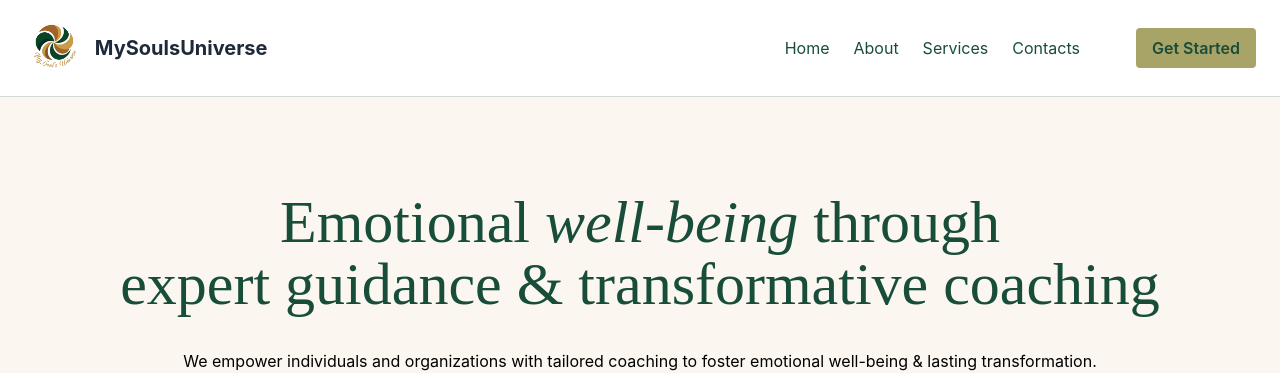
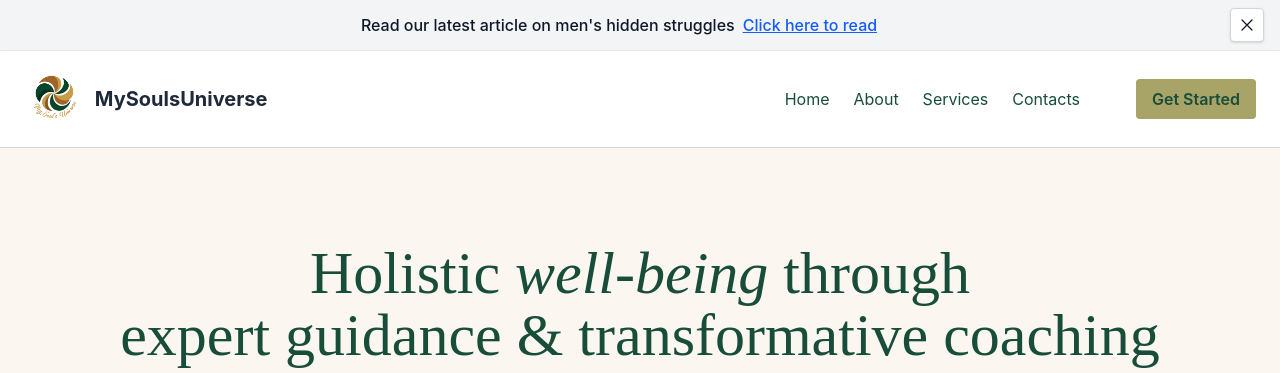
Before and after one commit to Salimmwatsefu/Siman-Centre, a React (Vite) app: page / in a window 1280 px wide. Shown: the top 373 px of the page. Built offline with nearby package versions, Linux system fonts and the light colour scheme.

Commit message:
Add holistic

```diff
--- a/src/App.jsx
+++ b/src/App.jsx
@@ -9,12 +9,14 @@ import Footer from './components/Home/Footer'
 import Contact from './components/Contacts/Contact'
 import Services from './components/Services/Services'
 import ServicesHome from './components/Services/ServicesHome'
+import LinkAnnouncement from './components/Home/LinkAnnouncement'
 
 function App() {
 
 
   return (
     <div>
+      <LinkAnnouncement />
 
       <Navbar />
 
--- a/src/components/Home/Footer.jsx
+++ b/src/components/Home/Footer.jsx
@@ -32,7 +32,7 @@ const Footer = () => {
               Empowering individuals and organizations on their journey to personal and professional growth.
             </p>
             <div className="flex space-x-4 pt-4 ml-4 text-gray-600 ">
-              <a href="" className=" hover:text-gray-300  transition-colors">
+              <a href="https://www.facebook.com/61575718671180" className=" hover:text-gray-300  transition-colors">
                 <FiFacebook size={20} />
               </a>
               <a href="https://www.instagram.com/mysoulsuniverse/" className=" hover:text-gray-300  transition-colors">
--- a/src/components/Home/Hero.jsx
+++ b/src/components/Home/Hero.jsx
@@ -6,7 +6,7 @@ function Hero() {
   return (
     <div className=' bg-bg pb-10'>
         <div className=' text-center pt-20'>
-            <h1 className=' text-dark-green md:text-[60px] text-[40px] font-[500] hero-phrase'>Emotional <span className=' italic'>well-being</span> through  </h1>
+            <h1 className=' text-dark-green md:text-[60px] text-[40px] font-[500] hero-phrase'>Holistic <span className=' italic'>well-being</span> through  </h1>
             <h1 className=' text-dark-green md:text-[60px] text-[40px] font-[500] hero-phrase md:-mt-7'>expert guidance & transformative coaching</h1>
 
             <p className=' mt-5'>We empower individuals and organizations with tailored coaching to foster emotional well-being & lasting transformation.</p>
--- /dev/null
+++ b/src/components/Home/LinkAnnouncement.jsx
@@ -0,0 +1,49 @@
+import React, { useState } from 'react'
+
+function LinkAnnouncement() {
+  const [isVisible, setIsVisible] = useState(true);
+
+  if (!isVisible) return null;
+
+  return (
+    <div>
+      <div
+        className="flex items-center justify-between border-b border-gray-200 bg-gray-100 px-4 py-2 text-gray-900"
+      >
+        <span></span>
+
+        <p className="text-center font-medium">
+          Read our latest article on men's hidden struggles
+          <a
+            href="https://nation.africa/kenya/blogs-opinion/blogs/men-hidden-struggle-5092290"
+            className="inline-block underline text-blue-600 hover:text-blue-800 px-2"
+            target="_blank"
+            rel="noopener noreferrer"
+          >
+             Click here to read
+          </a>
+        </p>
+
+        <button
+          type="button"
+          aria-label="Dismiss"
+          className="rounded border border-gray-300 bg-white p-1.5 shadow-sm transition-colors hover:bg-gray-50 "
+          onClick={() => setIsVisible(false)}
+        >
+          <svg
+            xmlns="http://www.w3.org/2000/svg"
+            fill="none"
+            viewBox="0 0 24 24"
+            strokeWidth="1.5"
+            stroke="currentColor"
+            className="size-5"
+          >
+            <path strokeLinecap="round" strokeLinejoin="round" d="M6 18 18 6M6 6l12 12" />
+          </svg>
+        </button>
+      </div>
+    </div>
+  )
+}
+
+export default LinkAnnouncement
```
